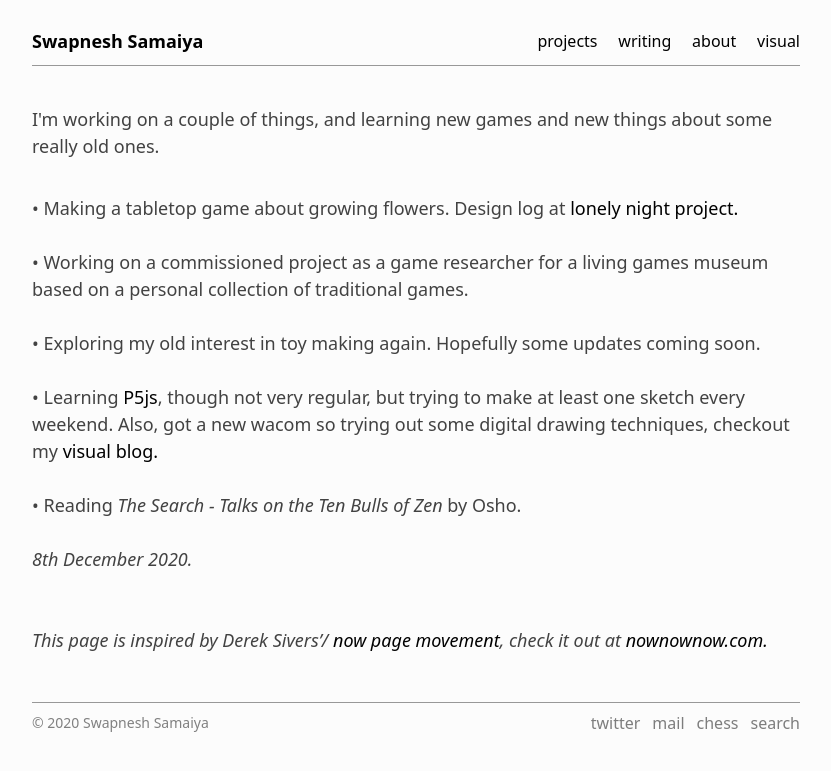
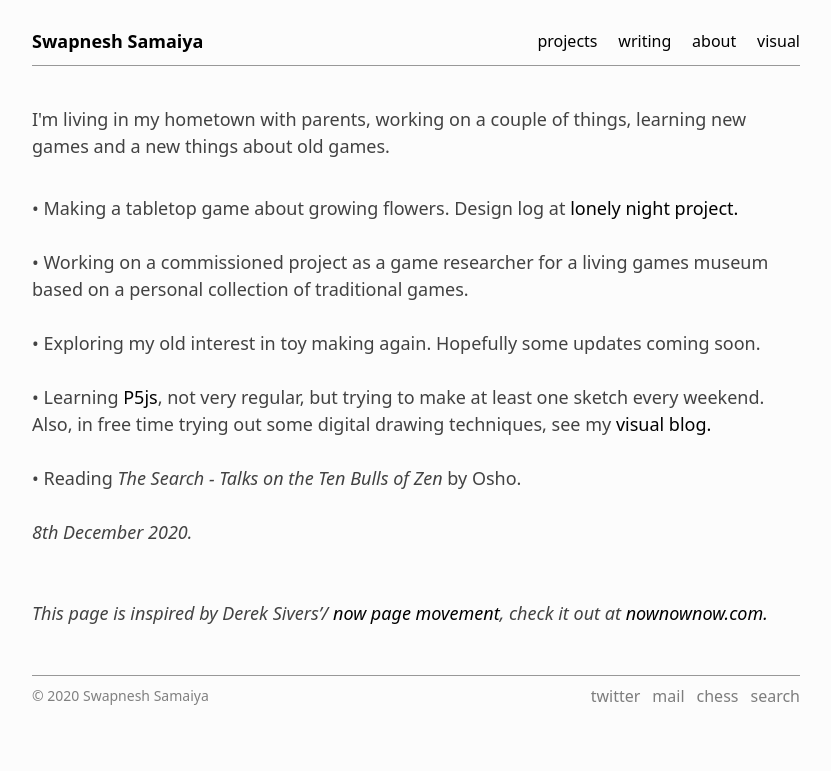
Before and after one commit to bunbutterjam/bunbutterjam.github.io, a Jekyll site: the page built from _pages/now.html, in a window 1280 px wide. Shown: the top 771 px of the page, without its empty margins (224-1055 px from the left). Built offline with Jekyll 4.4.1, drawn with Linux system fonts in a browser that asks for light colours.

Commit message:
now update

```diff
--- a/_includes/head.html
+++ b/_includes/head.html
@@ -1,7 +1,7 @@
 
   <meta charset="UTF-8">
   <meta name="viewport" content="width=device-width, initial-scale=1.0">
-  <meta name="description" content="I design games, interactions and do design research. I occasionally also write about things I read, observe and some unpopular opinions on games, play, design, art, and technology."/>
+  <meta name="description" content="I design games, interactions and do design research. I occasionally also write about things I read, observe and experiences on games, play, design, art, and technology."/>
 
 <!-- Global site tag (gtag.js) - Google Analytics -->
 <script async src="https://www.googletagmanager.com/gtag/js?id=UA-111496238-1"></script>
--- a/_pages/now.html
+++ b/_pages/now.html
@@ -5,13 +5,13 @@ title: Now
 
 <p>
 
-I'm working on a couple of things, and learning new games and new things about some really old ones. <br><br>
+I'm living in my hometown with parents, working on a couple of things, learning new games and a new things about old games. <br><br>
 
 <ul>
     <li>&#x2022 Making a tabletop game about growing flowers. Design log at <a href="https://lonelynightproject.tumblr.com/">lonely night project.</a></li><br>
     <li>&#x2022 Working on a commissioned project as a game researcher for a living games museum based on a personal collection of traditional games.</li><br>
     <li>&#x2022 Exploring my old interest in toy making again. Hopefully some updates coming soon.</li><br>
-    <li>&#x2022 Learning <a href="https://p5js.org/">P5js</a>, though not very regular, but trying to make at least one sketch every weekend. Also, got a new wacom so trying out some digital drawing techniques, checkout my <a href="https://bunbutterjam.tumblr.com/">visual blog.</a></li><br>
+    <li>&#x2022 Learning <a href="https://p5js.org/">P5js</a>, not very regular, but trying to make at least one sketch every weekend. Also, in free time trying out some digital drawing techniques, see my <a href="https://bunbutterjam.tumblr.com/">visual blog.</a></li><br>
     <li>&#x2022 Reading <i>The Search - Talks on the Ten Bulls of Zen</i> by Osho. </li><br>
   </ul>
 
```
